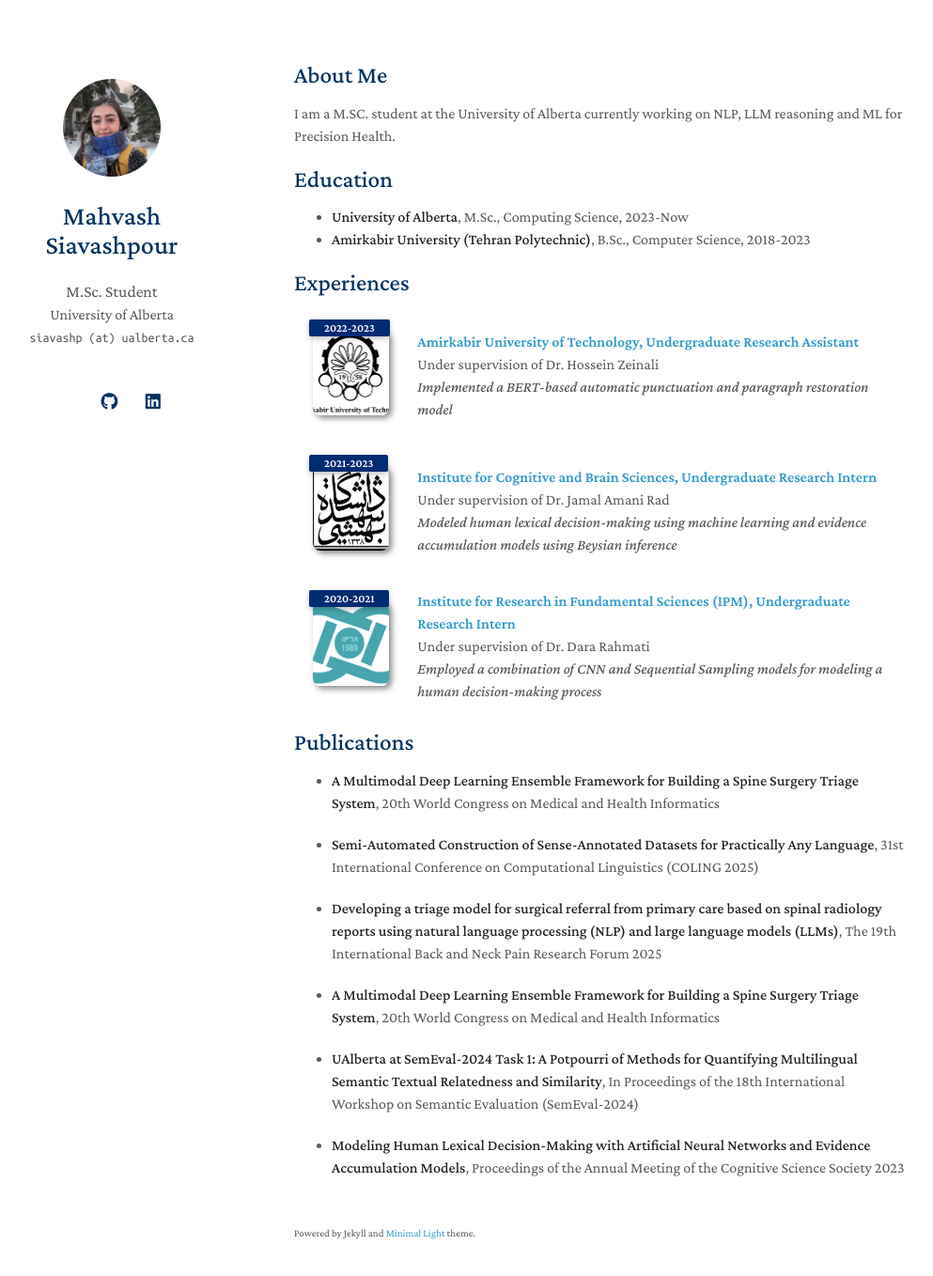
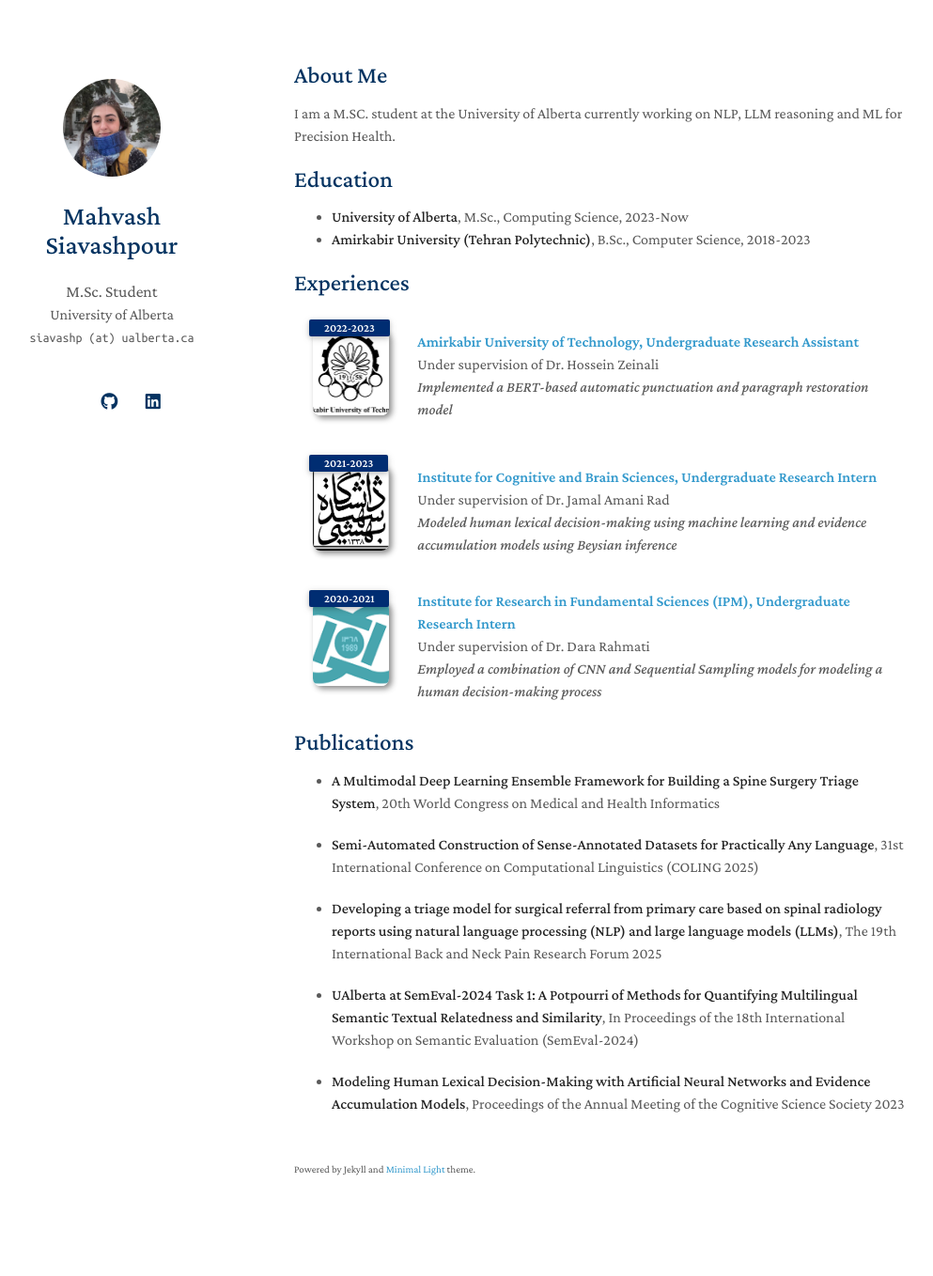
Before and after one commit to mahvash-siavashpour/mahvash-siavashpour.github.io, a Jekyll site: the page built from index.md, in a window 1280 px wide and 1393 px high. Shown: the top 1358 px of the window at 94% size, without its empty margins (157-1150 px from the left). Built offline with Jekyll 4.4.1, drawn with Linux system fonts in a browser that asks for light colours; a style sheet for code colours, icons or effects is not loaded; our own code applies the rules of GitHub Pages for plain Markdown files.

Commit message:
small changes

```diff
--- a/index.md
+++ b/index.md
@@ -23,8 +23,6 @@ I am a M.SC. student at the University of Alberta currently working on NLP, LLM
 
 - **Developing a triage model for surgical referral from primary care based on spinal radiology reports using natural language processing (NLP) and large language models (LLMs)**, The 19th International Back and Neck Pain Research Forum 2025
 
-- **A Multimodal Deep Learning Ensemble Framework for Building a Spine Surgery Triage System**, 20th World Congress on Medical and Health Informatics
-
 - **UAlberta at SemEval-2024 Task 1: A Potpourri of Methods for Quantifying Multilingual Semantic Textual Relatedness and Similarity**, In Proceedings of the 18th International Workshop on Semantic Evaluation (SemEval-2024)
 
 - **Modeling Human Lexical Decision-Making with Artificial Neural Networks and Evidence Accumulation Models**, Proceedings of the Annual Meeting of the Cognitive Science Society 2023
```
